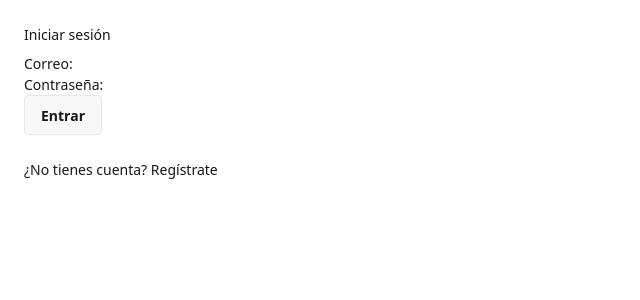
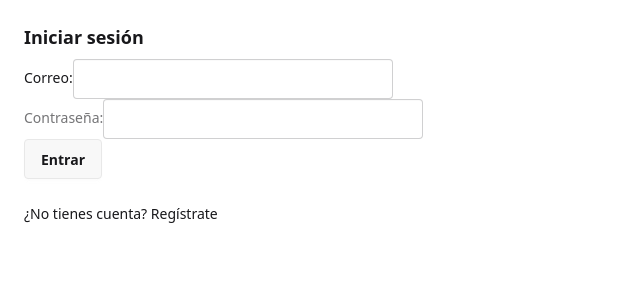
Before and after one commit to rogandven/U2yyT2GDn75vmSQ, a React (Vite) app in the folder frontend/: page /login in a window 1280 px wide. Shown: the top 300 px of the page, without its empty margins (0-640 px from the left). Built offline with nearby package versions, Linux system fonts and the light colour scheme.

Commit message:
It's testing time!

```diff
--- a/frontend/src/components/LoginRegisterForm.jsx
+++ b/frontend/src/components/LoginRegisterForm.jsx
@@ -27,7 +27,7 @@ const LoginRegisterForm = ({ mode = "login", onSubmit, loginError}) => {
 
   return (
     <div className="login-register-form card-body">
-      <h2 className="form-title">
+      <h2 className="form-title card-title">
         {mode === "login" ? "Iniciar sesión" : "Registrarse"}
       </h2>
 
@@ -42,6 +42,7 @@ const LoginRegisterForm = ({ mode = "login", onSubmit, loginError}) => {
           <div className="form-group">
             <label>Nombre de usuario:</label>
             <input
+              className="input"
               type="text"
               min={3}
               {...register("username", {
@@ -73,6 +74,7 @@ const LoginRegisterForm = ({ mode = "login", onSubmit, loginError}) => {
         <div className="form-group">
           <label>Correo:</label>
           <input
+            className="input"
             type="email"
             {...register("email", {
               required: "El correo es obligatorio",
@@ -100,6 +102,7 @@ const LoginRegisterForm = ({ mode = "login", onSubmit, loginError}) => {
           <div className="form-group">
             <label>Rut:</label>
             <input
+              className="input"
               type="text"
               {...register("rut", {
                 required: "El rut es obligatorio",
@@ -116,8 +119,13 @@ const LoginRegisterForm = ({ mode = "login", onSubmit, loginError}) => {
         )}
 
         <div className="form-group">
-          <label>Contraseña:</label>
+          {/* <label className="input">
+            <span class="label">https://</span>
+            <input type="text" placeholder="URL" />
+          </label> */}
+          <span className="label">Contraseña:</span>
           <input
+            className="input"
             type="password"
             {...register("password", {
               required: "La contraseña es obligatoria",
```
